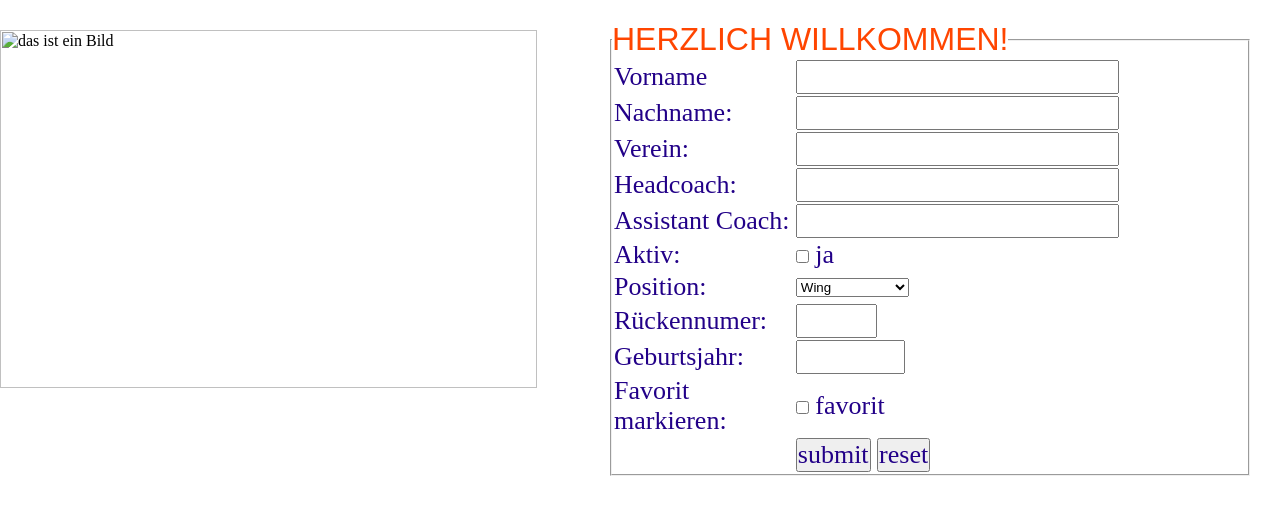
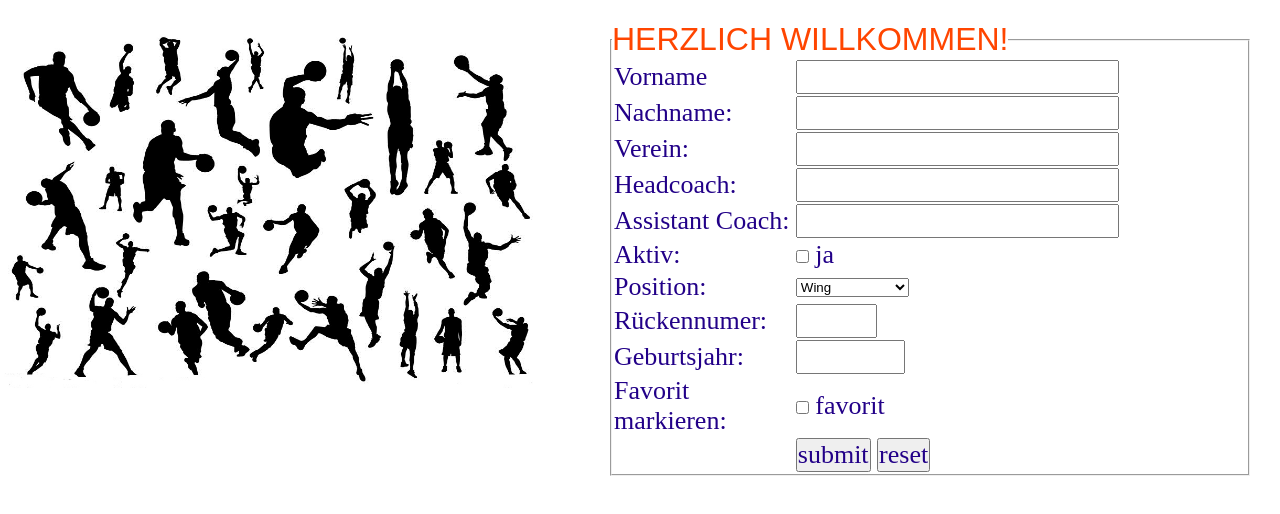
Before and after one commit to qingyaoliu/BigBang, a plain HTML site: page BigBang/Meilenstein1/index.html in a window 1280 px wide. Shown: the part 194-708 px from the top of the page. Drawn offline with Linux system fonts and the light colour scheme.

Commit message:
Update index.html

```diff
--- a/BigBang/Meilenstein1/index.html
+++ b/BigBang/Meilenstein1/index.html
@@ -23,7 +23,7 @@
   </div>
 <!--das linke-untere Teil-->
   <div class="leftT">
-	<img src="img/basketball.png" alt="das ist ein Bild" height="358" width="537"/>
+	<img src="img/basketball.jpg" alt="das ist ein Bild" height="358" width="537"/>
   </div>
 
 <!--das rechte-untere Teil-->
```
